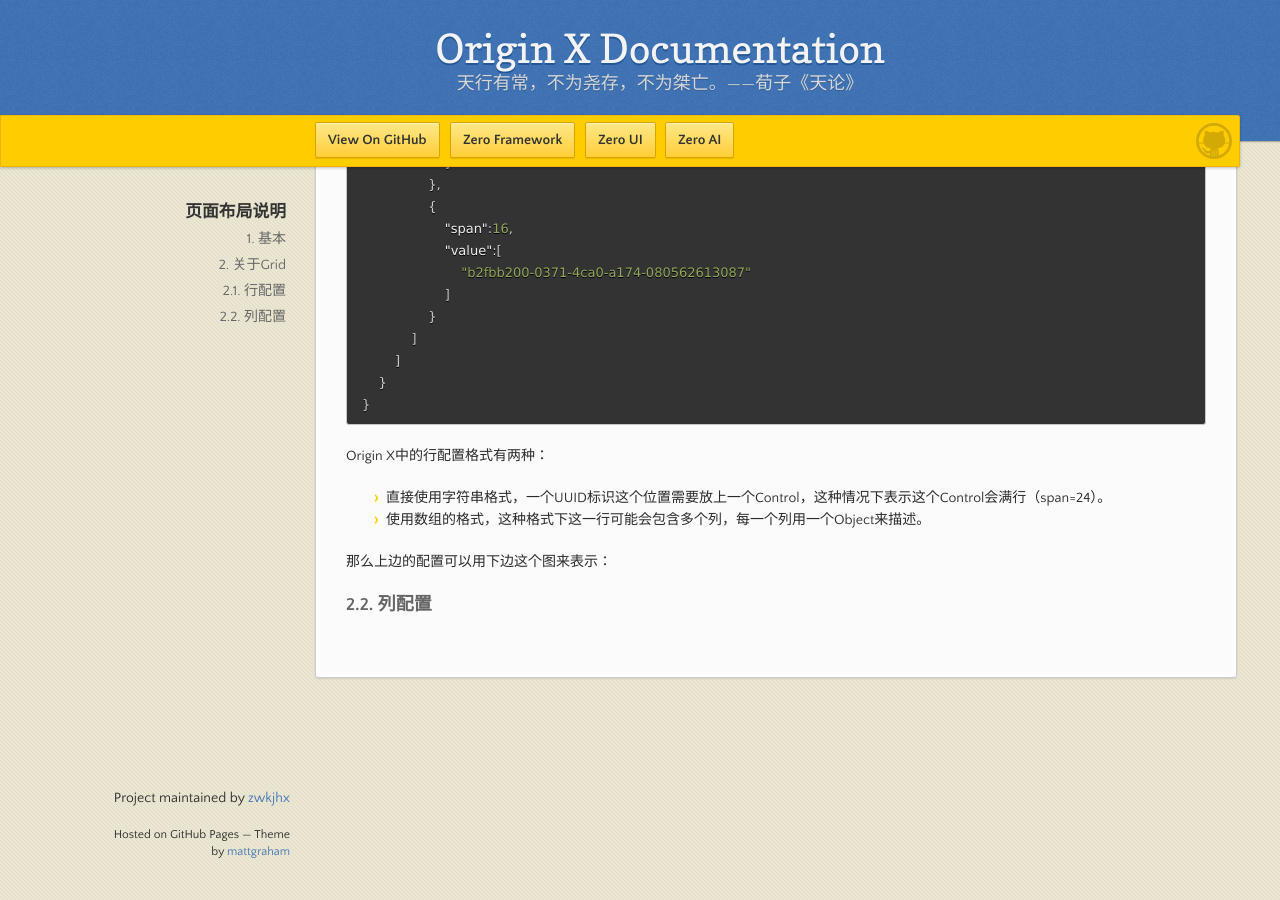
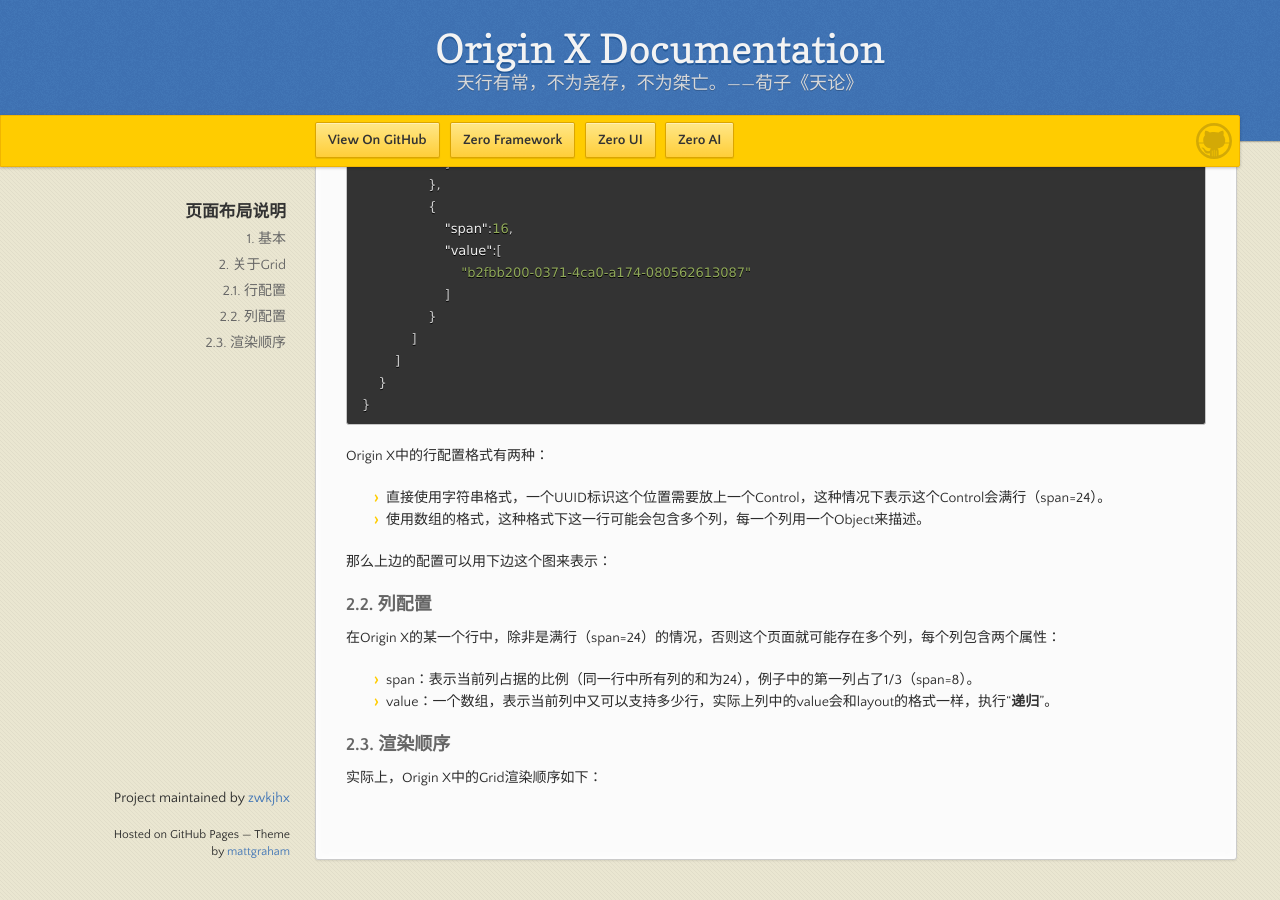
Before and after one commit to zwkjhx/ox-doc, a Jekyll site: the page built from specification/3-origin-xgui-fan/spo-004-ye-mian-bu-ju-shuo-ming.md, in a window 1280 px wide and 900 px high, scrolled down 806 px. Built offline with Jekyll 4.4.1, drawn with Linux system fonts in a browser that asks for light colours; our own code applies the rules of GitHub Pages for plain Markdown files.

Commit message:
Updates specification/3-origin-xgui-fan/spo-004-ye-mian-bu-ju-shuo-ming.md
Auto commit by GitBook Editor

```diff
--- a/specification/3-origin-xgui-fan/spo-004-ye-mian-bu-ju-shuo-ming.md
+++ b/specification/3-origin-xgui-fan/spo-004-ye-mian-bu-ju-shuo-ming.md
@@ -55,3 +55,12 @@
 那么上边的配置可以用下边这个图来表示：
 
 ### 2.2. 列配置
+
+在Origin X的某一个行中，除非是满行（span=24）的情况，否则这个页面就可能存在多个列，每个列包含两个属性：
+
+* span：表示当前列占据的比例（同一行中所有列的和为24），例子中的第一列占了1/3（span=8）。
+* value：一个数组，表示当前列中又可以支持多少行，实际上列中的value会和layout的格式一样，执行“**递归**”。
+
+### 2.3. 渲染顺序
+
+实际上，Origin X中的Grid渲染顺序如下：
```
